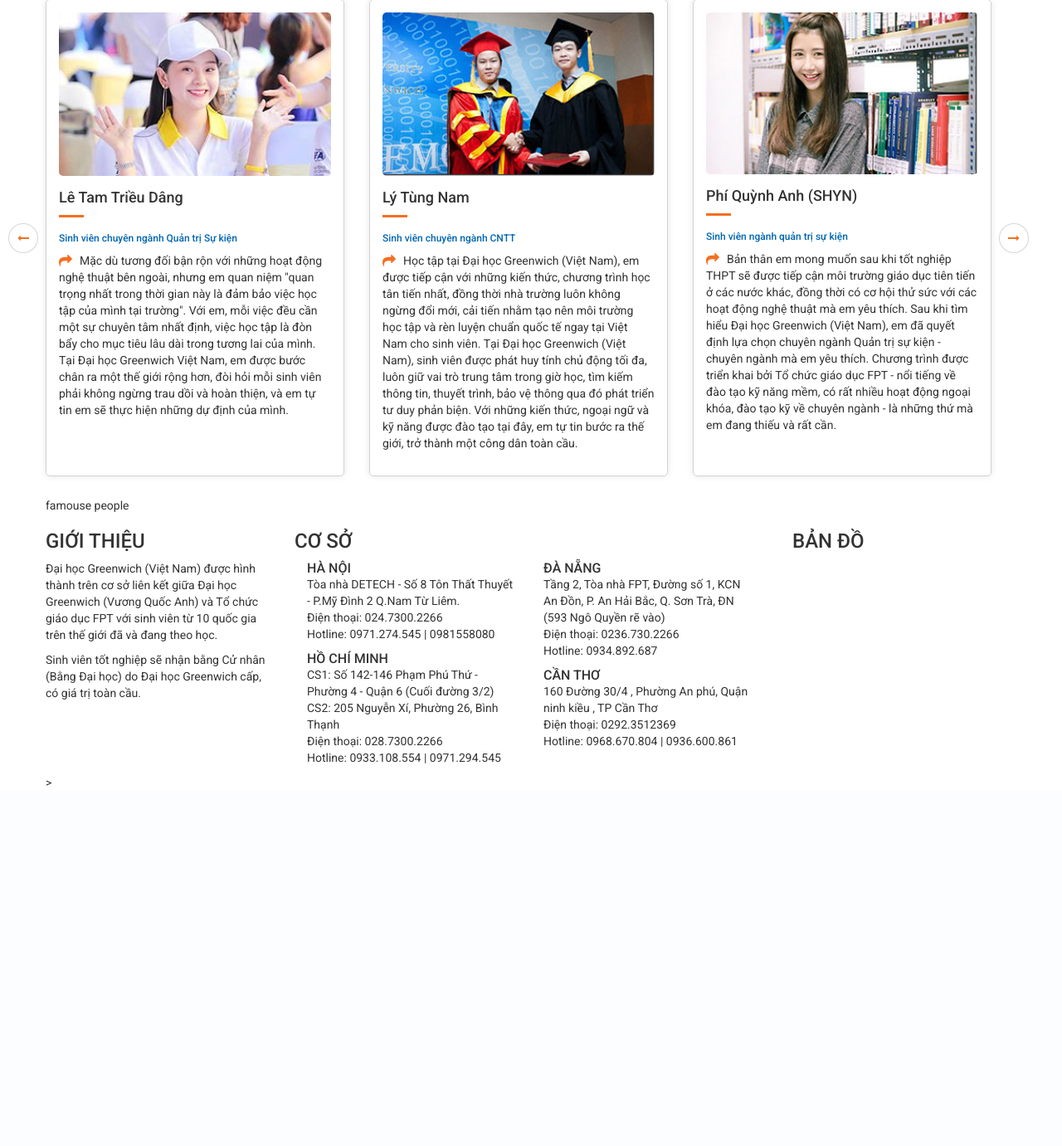
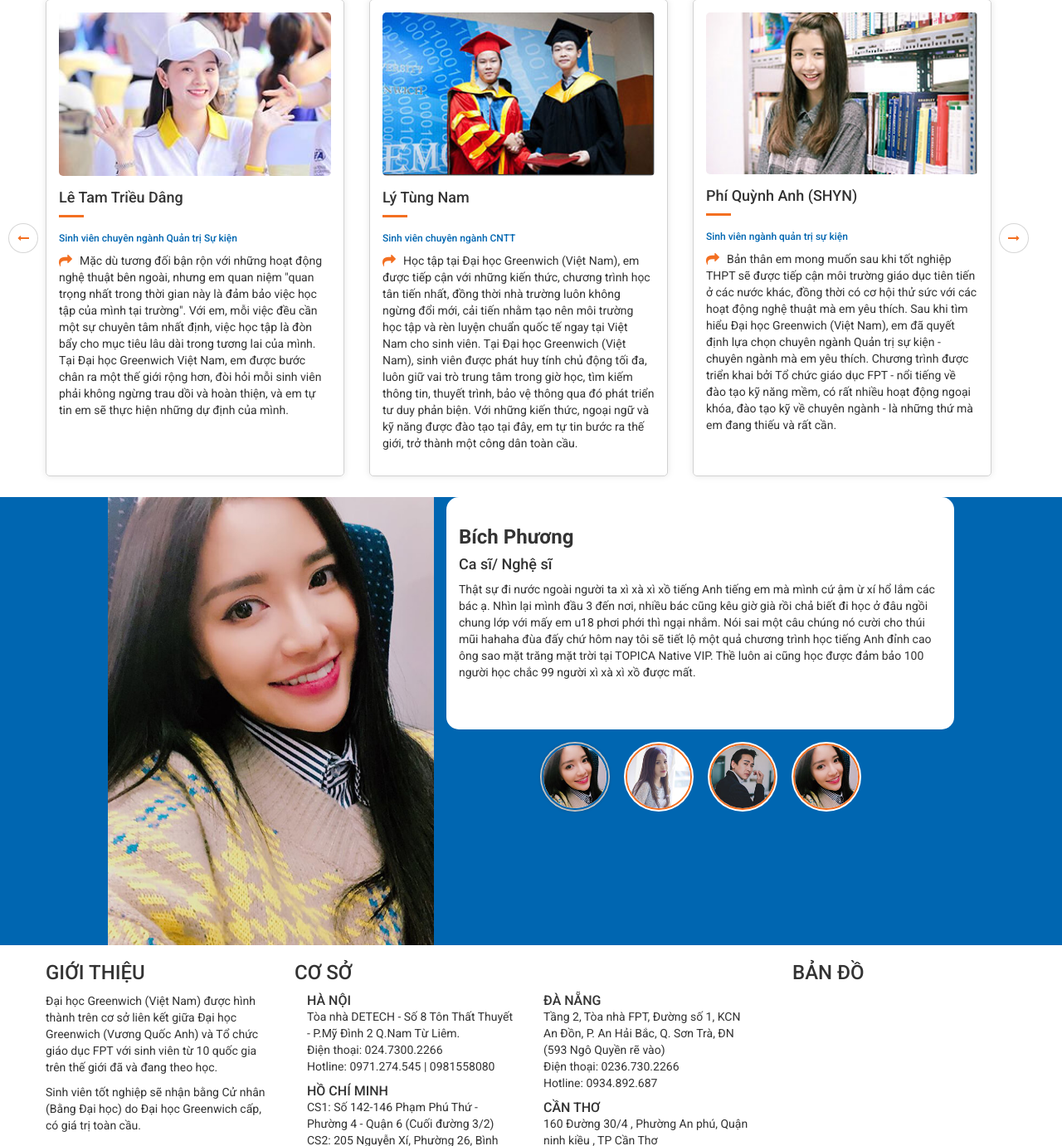
Before and after one commit to toan10921/lp, a PHP site: page / in a window 1280 px wide. Shown: the part 3374-4755 px from the top of the page at 83% size. Before the commit the page ends 4321 px from the top, so only its background shows below. Run offline with PHP 8.4, Linux system fonts and the light colour scheme; style sheets or scripts are compiled from the project's sources.

Commit message:
toan update code
toan update code

```diff
--- a/assets/css/style.css
+++ b/assets/css/style.css
@@ -169,7 +169,7 @@
   transition: all 0.3s ease-out 0s;
   -webkit-transition: all 0.3s ease-out 0s; }
 
-.flex-wrap, .address-contact-wrap a {
+.flex-wrap, .address-contact-wrap a, .famous-people-wrap .infor-famous .nav-tabs {
   display: flex;
   display: -webkit-flex;
   display: -moz-flex;
@@ -180,13 +180,13 @@
   display: -webkit-inline-flex;
   display: -ms-inline-flexbox; }
 
-.flex-wrap, .address-contact-wrap a {
+.flex-wrap, .address-contact-wrap a, .famous-people-wrap .infor-famous .nav-tabs {
   display: flex;
   display: -webkit-flex;
   display: -moz-flex;
   display: -o-flex; }
 
-.flex-wrap-wrap, .address-contact-wrap a {
+.flex-wrap-wrap, .address-contact-wrap a, .famous-people-wrap .infor-famous .nav-tabs {
   flex-wrap: wrap; }
 
 .align-items-center, .address-contact-wrap a {
@@ -202,7 +202,7 @@
 .jtf-content-space-between {
   justify-content: space-between; }
 
-.jtf-content-center {
+.jtf-content-center, .famous-people-wrap .infor-famous .nav-tabs {
   justify-content: center; }
 
 .bg-overlay, .thu-vien-anh-slider .owl-item .thu-vien-anh-item a:before, .thu-vien-anh-slider .owl-item .thu-vien-anh-item a:after {
@@ -684,4 +684,50 @@ a:focus, a:hover {
   margin: 0px -7.5px;
   margin-top: 15px; }
 
+.famous-people-wrap .tabcontent {
+  display: none;
+  padding: 6px 12px;
+  border-radius: 8px;
+  border: solid 5px #fff; }
+.famous-people-wrap .tab-content {
+  border-radius: 15px;
+  padding: 15px;
+  height: 280px;
+  background: #fff;
+  margin-bottom: 15px; }
+.famous-people-wrap .infor-famous .nav-tabs {
+  border-bottom: none; }
+  .famous-people-wrap .infor-famous .nav-tabs li a {
+    background: #fff;
+    border: none;
+    padding: 2px;
+    border-radius: 50%;
+    margin: 0px 7.5px; }
+  .famous-people-wrap .infor-famous .nav-tabs li.active a .tab-img {
+    border-color: #0066b1;
+    box-shadow: 0px 0px 4px #333; }
+  .famous-people-wrap .infor-famous .nav-tabs li:hover a .tab-img {
+    border-color: #0066b1;
+    box-shadow: 0px 0px 4px #333; }
+.famous-people-wrap .infor-famous .tab-img {
+  width: 80px;
+  height: 80px;
+  border-radius: 50%;
+  background-position: center;
+  background-position: top;
+  background-size: cover !important;
+  margin: auto;
+  border: solid 2px #f36f21;
+  background: #fff; }
+
+.famous-people-wrap {
+  background: #0066b1; }
+  .famous-people-wrap .famous-people-outer {
+    max-width: 1020px;
+    margin: auto; }
+    .famous-people-wrap .famous-people-outer .img-famous {
+      width: calc(40% - 15px); }
+    .famous-people-wrap .famous-people-outer .infor-famous {
+      width: 60%; }
+
 /*# sourceMappingURL=style.css.map */
--- a/assets/css/style.scss
+++ b/assets/css/style.scss
@@ -993,3 +993,78 @@ a:focus, a:hover {
   margin: 0px -7.5px;
   margin-top: 15px;
 }
+
+.famous-people-wrap{
+  .tabcontent {
+    display: none;
+    padding: 6px 12px;
+    border-radius: 8px;
+    border: solid 5px $white;
+  }
+  .tab-content{
+   // border: 1px solid #d2d2d2;
+    border-radius: 15px;
+    padding: 15px;
+    height: 280px;
+    background: $white;
+    margin-bottom: 15px;
+  }
+  .infor-famous{
+    .nav-tabs{
+      border-bottom: none;
+      @extend .flex-wrap;
+      @extend .flex-wrap-wrap;
+      @extend .jtf-content-center;
+      li{
+        a{
+          background: $white;
+          border: none;
+          padding: 2px;
+          border-radius: 50%;
+          margin: 0px 7.5px;
+        }
+        &.active{
+          a{
+            .tab-img{
+              border-color: $color;
+              box-shadow: 0px 0px 4px #333;
+            }
+          }
+        }
+        &:hover{
+          a{
+            .tab-img{
+              border-color: $color;
+              box-shadow: 0px 0px 4px #333;
+            }
+          }
+        }
+      }
+    }
+    .tab-img{
+      width: 80px;
+      height: 80px;
+      border-radius: 50%;
+      background-position: center;
+      background-position: top;
+      background-size: cover !important;
+      margin: auto;
+      border: solid 2px $color-orange;
+      background: $white;
+    }
+  }
+}
+
+.famous-people-wrap{
+  background: $color;
+  .famous-people-outer{
+    max-width: 1020px;
+    margin: auto;
+    .img-famous{
+      width: calc(40% - 15px);
+    }
+    .infor-famous{
+      width: 60%;
+    }
+  }
+}
--- a/index.html
+++ b/index.html
@@ -728,7 +728,79 @@
         <div class="container">
             <div class="row">
                 <div class="col-sm-12">
-                    famouse people
+                    <div class="famous-people-outer flex-wrap flex-wrap-wrap jtf-content-space-between">
+                        <div class="img-famous">
+                            <img src="assets/images/famous-people/bich_phuong.jpg">
+                        </div>
+                        <div class="infor-famous">
+                            <div class="tab-content">
+                                <div id="home" class="tab-pane fade in active">
+                                    <h3><b>Bích Phương</b></h3>
+                                    <h4>Ca sĩ/ Nghệ sĩ</h4>
+                                    <p>
+                                        Thật sự đi nước ngoài người ta xì xà xì xồ tiếng Anh tiếng em mà mình cứ ậm ừ xí hổ lắm
+                                        các bác ạ. Nhìn lại mình đầu 3 đến nơi, nhiều bác cũng kêu giờ già rồi chả biết đi học ở
+                                        đâu ngồi chung lớp với mấy em u18 phơi phới thì ngại nhắm. Nói sai một câu chúng nó cười
+                                        cho thúi mũi hahaha đùa đấy chứ hôm nay tôi sẽ tiết lộ một quả chương trình học tiếng
+                                        Anh đỉnh cao ông sao mặt trăng mặt trời tại TOPICA Native VIP. Thề luôn ai cũng học được
+                                        đảm bảo 100 người học chắc 99 người xì xà xì xồ được mất.
+                                    </p>
+                                </div>
+                                <div id="menu1" class="tab-pane fade">
+                                    <h3><b>Thùy Chi</b></h3>
+                                    <h4>Ca sĩ</h4>
+                                    <p>
+                                        Động lực để Thuỳ Chi cải thiện khả năng ngoại ngữ của mình là những bài hát tiếng Anh
+                                        như thế này. Nhân đây Chi cũng muốn giới thiệu cho các bạn, các anh chị đang có nhu cầu
+                                        học tiếng Anh một chương trình học rất tiện lợi. Khác với các trung tâm khác, chương
+                                        trình này học hoàn toàn trực tuyến mà vẫn được nói chuyện trực tiếp với giáo viên nước
+                                        ngoài. Đúng là thời đại công nghệ giúp kết nối con người thật dễ dàng và "the world has
+                                        somehow shifted" phải không các bạn? Mọi người có thể tìm hiểu thêm tại TOPICA Native
+                                        VIP.
+                                    </p>
+                                </div>
+                                <div id="menu3" class="tab-pane fade">
+                                    <h3><b>Hứa Vĩ Văn</b></h3>
+                                    <h4>Ca sĩ/ Nghệ sĩ</h4>
+                                    <p>CHUYỆN HỨA VĨ VĂN ĐÃ HỌC TIẾNG ANH NHƯ THẾ NÀO ?
+                                        <br>Chỉ sau có 6 tháng học tập tại TOPICA Native VIP, Văn đã có thể trò chuyện thoải mái
+                                        với người nước ngoài, không còn những khó khăn ngại ngùng trước đây nữa. Các bạn nào
+                                        muốn trở nên tự tin như Văn thì hãy đăng kí thử khoá học tại TOPICA Native VIP.</p>
+                                </div>
+                            </div>
+                            <ul class="nav nav-pills nav-tabs">
+                                <li class="active demo" >
+                                    <a data-toggle="pill" class="hvr-rotate" href="#home">
+                                        <div class="tab-img famous-img-1 overflow-hidden">
+                                            <img src="assets/images/famous-people/op/bich_phuong-op.jpg" />
+                                        </div>
+                                    </a>
+                                </li>
+                                <li class="demo" >
+                                    <a data-toggle="pill" class="hvr-rotate" href="#menu1">
+                                        <div class="tab-img famous-img-2 overflow-hidden">
+                                            <img src="assets/images/famous-people/op/thuy_chi-op.jpg" />
+                                        </div>
+                                    </a>
+                                </li>
+                                <li class="demo">
+                                    <a data-toggle="pill" class="hvr-rotate" href="#menu3">
+                                        <div class="tab-img famous-img-4 overflow-hidden">
+                                            <img src="assets/images/famous-people/op/huavivan-op.jpg" />
+                                        </div>
+                                    </a>
+                                </li>
+                                <li class="demo" >
+                                    <a data-toggle="pill" class="hvr-rotate" href="#home">
+                                        <div class="tab-img famous-img-1 overflow-hidden">
+                                            <img src="assets/images/famous-people/op/bich_phuong-op.jpg" />
+                                        </div>
+                                    </a>
+                                </li>
+                            </ul>
+                        </div>
+                    </div>
+                </div>
                 </div>
             </div>
         </div>
```
Also changed, not shown: assets/images/famous-people/bich_phuong.jpg (renamed from assets/images/Famous people/bich_phuong.jpg), assets/images/famous-people/hari.jpg (renamed from assets/images/Famous people/hari.jpg), assets/images/famous-people/huavivan.jpg (renamed from assets/images/Famous people/huavivan1_diua.jpg), assets/images/famous-people/op/bich_phuong-op.jpg (added), assets/images/famous-people/op/huavivan-op.jpg (added), assets/images/famous-people/op/thuy_chi-op.jpg (added), assets/images/famous-people/thuy_chi.jpg (renamed from assets/images/Famous people/thuy_chi.jpg), 1 other file.
